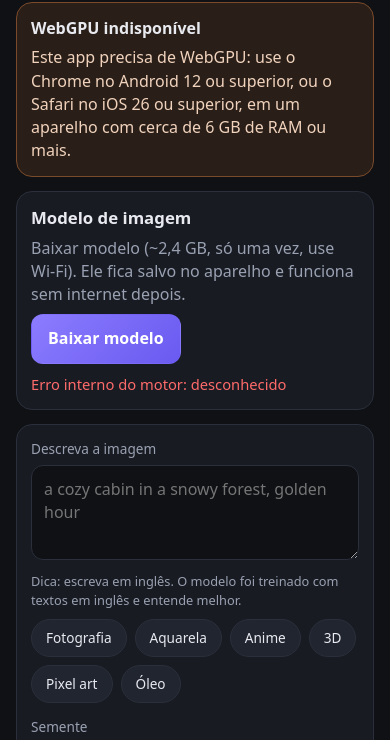
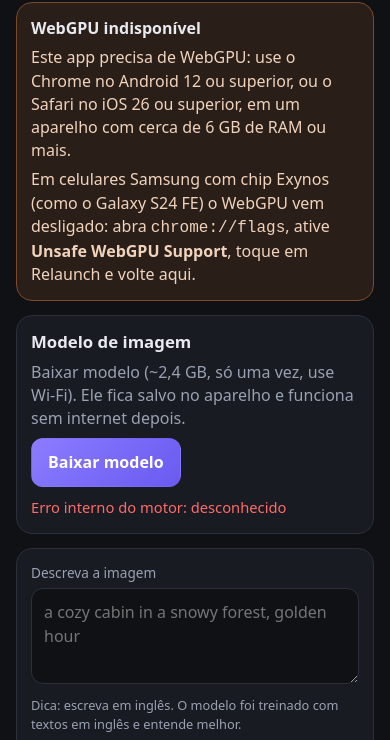
Before and after one commit to Robsoncbr07/new-app, a website built with Vite: page index.html in a window 390 px wide. Shown: the part 67-807 px from the top of the page. Built offline with nearby package versions, Linux system fonts and the light colour scheme.

Commit message:
Explain how to enable WebGPU on Samsung Exynos phones
Chrome does not expose a WebGPU adapter on the Xclipse GPU by default;
it appears once the unsafe WebGPU flag is enabled.

Co-Authored-By: Claude Fable 5.2 <noreply@anthropic.com>
Claude-Session: https://claude.ai/code/session_01UpmCkdNLANkXx1iNuLEgbA

```diff
--- a/index.html
+++ b/index.html
@@ -20,6 +20,7 @@
     <section id="gpu-notice" class="card notice" hidden>
       <strong>WebGPU indisponível</strong>
       <p>Este app precisa de WebGPU: use o Chrome no Android 12 ou superior, ou o Safari no iOS 26 ou superior, em um aparelho com cerca de 6 GB de RAM ou mais.</p>
+      <p>Em celulares Samsung com chip Exynos (como o Galaxy S24 FE) o WebGPU vem desligado: abra <code>chrome://flags</code>, ative <strong>Unsafe WebGPU Support</strong>, toque em Relaunch e volte aqui.</p>
     </section>
 
     <section id="model-card" class="card">
```
Also changed, not shown: README.md.
